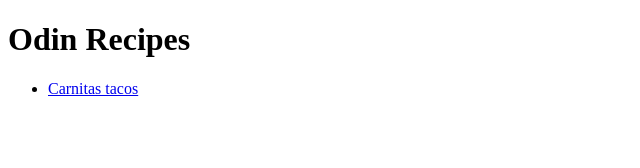
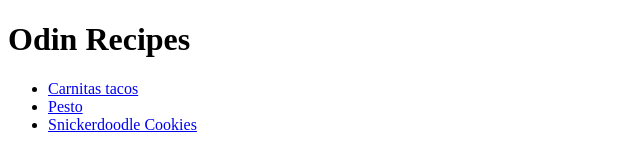
Before and after one commit to RaylightFGC/odin-recipes, a plain HTML site: page index.html in a window 1280 px wide. Shown: the whole page, without its empty margins (0-640 px from the left). Drawn offline with Linux system fonts and the light colour scheme.

Commit message:
add links to index page
Add links in an unordered list in index.html to the pesto and Snickerdoodle recipe pages.

```diff
--- a/index.html
+++ b/index.html
@@ -9,6 +9,8 @@
     <h1>Odin Recipes</h1>
     <ul>
         <li><a href="recipes/carnitas.html">Carnitas tacos</a></li>
+        <li><a href="recipes/Pesto.html">Pesto</a></li>
+        <li><a href="recipes/Snickerdoodle.html">Snickerdoodle Cookies</a></li>
     </ul>
 </body>
 </html>
```
